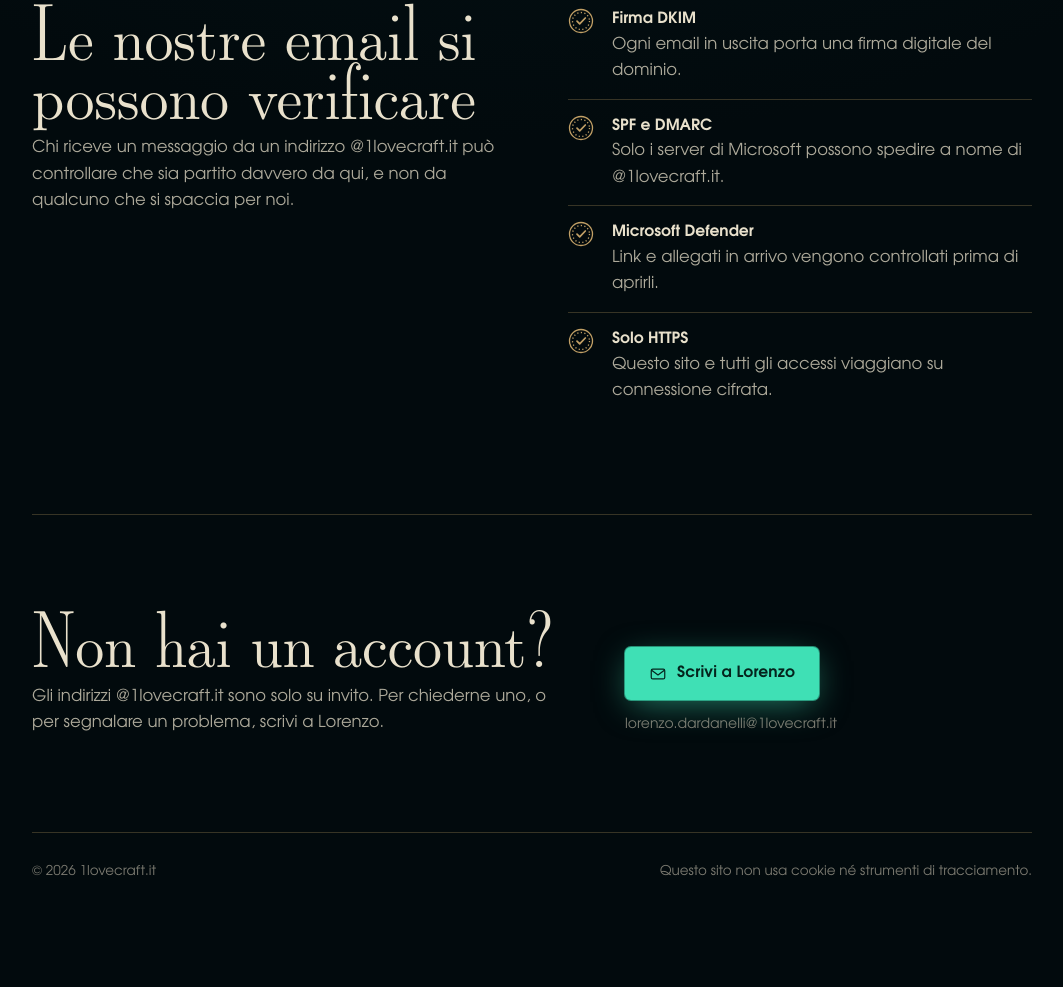
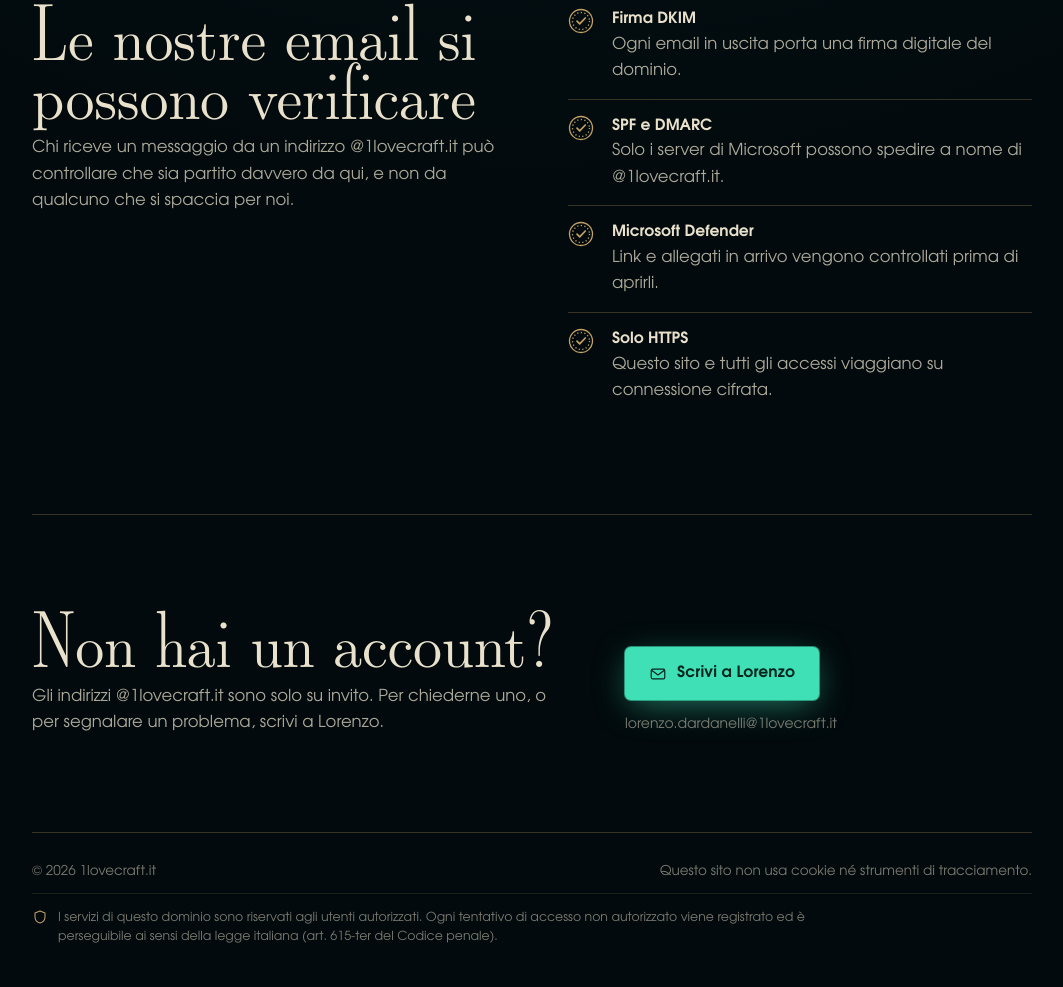
Before and after one commit to 1lovecraft1/1lovecraft-sito, a plain HTML site: page index.html in a window 1280 px wide. Shown: the part 1689-2676 px from the top of the page, without its empty margins (108-1171 px from the left). Before the commit the page ends 2612 px from the top, so only its background shows below. Drawn offline with Linux system fonts and the light colour scheme.

Commit message:
Add files via upload

```diff
--- a/assets/site.css
+++ b/assets/site.css
@@ -447,6 +447,20 @@ a { color: inherit; }
   color: var(--pergamena-3);
 }
 .piede p { margin: 0; }
+.piede-legale {
+  flex-basis: 100%;
+  display: flex;
+  gap: 10px;
+  align-items: flex-start;
+  padding-top: 14px;
+  margin-top: 4px;
+  border-top: 1px solid rgba(194, 160, 102, 0.14);
+  font-size: 12.5px;
+  line-height: 1.55;
+  color: var(--pergamena-3);
+}
+.piede-legale span { max-width: 62em; }
+.piede-legale svg { width: 16px; height: 16px; flex: none; margin-top: 1px; color: var(--ottone); }
 
 /* Ingresso orchestrato (solo con JavaScript attivo) */
 .js .appare {
--- a/index.html
+++ b/index.html
@@ -188,6 +188,7 @@
     <footer class="piede">
       <p>&copy; <span data-anno>2026</span> 1lovecraft.it</p>
       <p>Questo sito non usa cookie né strumenti di tracciamento.</p>
+      <p class="piede-legale"><svg viewBox="0 0 24 24" fill="none" stroke="currentColor" stroke-width="1.6" stroke-linejoin="round" aria-hidden="true"><path d="M12 3l7.5 3v5.5c0 4.6-3.2 8.3-7.5 9.5-4.3-1.2-7.5-4.9-7.5-9.5V6z"/></svg><span>I servizi di questo dominio sono riservati agli utenti autorizzati. Ogni tentativo di accesso non autorizzato viene registrato ed è perseguibile ai sensi della legge italiana (art. 615-ter del Codice penale).</span></p>
     </footer>
   </div>
 </body>
```
